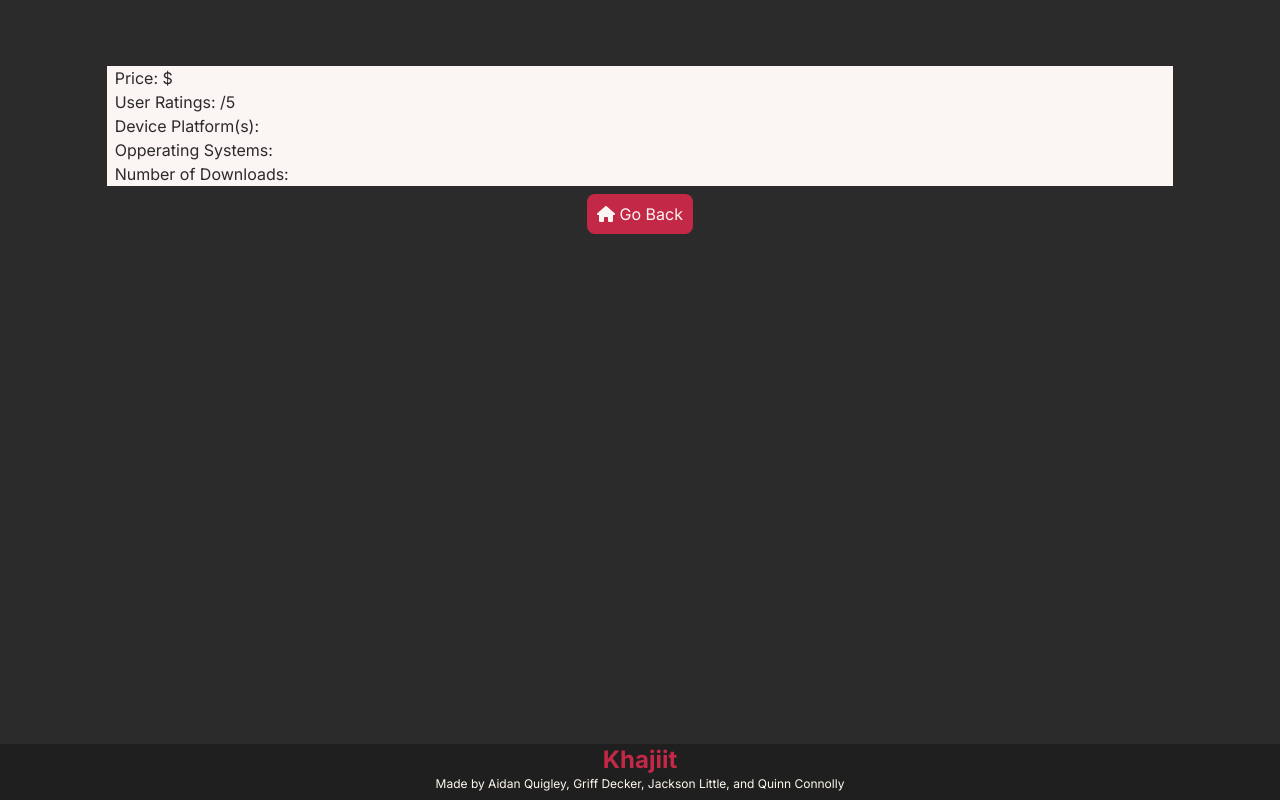
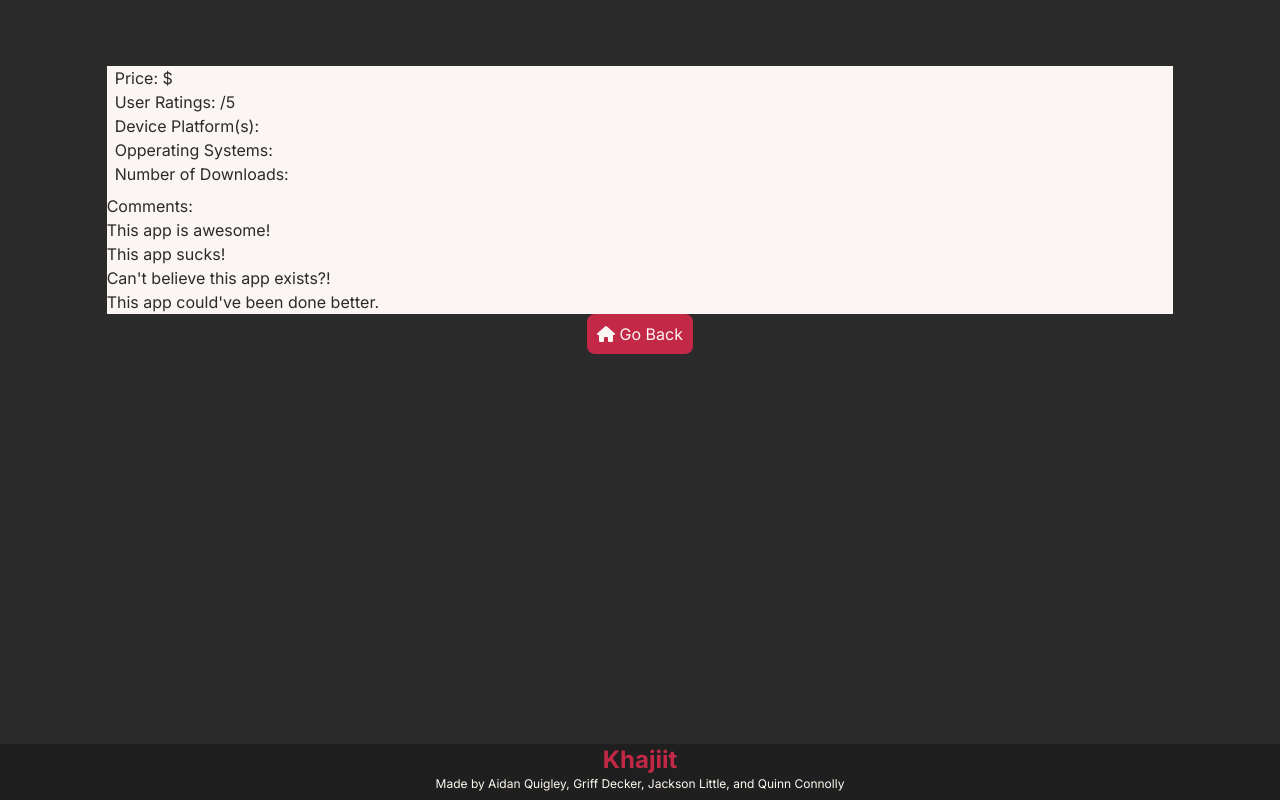
Before and after one commit to AidanQuigley/Khajiit, a Next.js app in the folder khajit/: page /appPage in a window 1280 px wide. Built offline with nearby package versions, Linux system fonts and the light colour scheme.

Commit message:
addded comments and added another searchParam

```diff
--- a/khajit/app/(site)/appPage/page.js
+++ b/khajit/app/(site)/appPage/page.js
@@ -12,6 +12,12 @@ import {
 import { useState } from "react";
 import { useSearchParams } from 'next/navigation'
 import Link from "next/link";
+
+export const comments = [];
+comments[1] = "This app is awesome!";
+comments[2] = "This app sucks!";
+comments[3] = "Can't believe this app exists?!";
+comments[4] = "This app could've been done better.";
 
 export default function appPage(){
     const toggleDisplay = () => setDisplay(!isDisplay);
@@ -33,6 +39,22 @@ export default function appPage(){
                     <h1>Opperating Systems: {searchParams.get('RequiredSystem')}</h1>
                     <h1>Number of Downloads: {searchParams.get('Download')}</h1>
                 </div>
+
+                <h1 >
+                    Comments:
+                </h1>
+
+                <ul>
+                    {comments.map(comments =>
+                        <li>
+                            {comments}
+
+                            {(searchParams.get('isModerator')) &&
+                                <button>Delete</button>
+                            }
+                        </li>
+                        )}
+                </ul>
             </div>
             <div className='relative w-1/12 m-auto text-center justify-center'>
                 <Link href='/'>
--- a/khajit/app/addPopUp.js
+++ b/khajit/app/addPopUp.js
@@ -26,12 +26,12 @@ export default function AddPopUp() {
                     <div className='bg-snowdarker bg-opacity-30 w-full h-full border-4 border-snow text-jet'>
                         <div className='bg-snowdarker w-6/12 h-5 flex m-2'>
                             <h1>Yeah</h1>
-                            <h1>{searchParams.get('Name')}</h1>
-                            <h1>${searchParams.get('Price')}</h1>
-                            <h1>{searchParams.get('Rating')}/5</h1>
-                            <h1>{searchParams.get('Platform')}</h1>
-                            <h1>{searchParams.get('Download')}</h1>
-                            <h1>{searchParams.get('RequiredSystem')}</h1>
+                            <h1>{searchParams.get('Name')} </h1>
+                            <h1>${searchParams.get('Price')} </h1>
+                            <h1>{searchParams.get('Rating')}/5 </h1>
+                            <h1>{searchParams.get('Platform')} </h1>
+                            <h1>{searchParams.get('Download')} Downloads</h1>
+                            <h1>{searchParams.get('RequiredSystem')} </h1>
                         </div>
                     </div>
                     )
--- a/khajit/app/page.js
+++ b/khajit/app/page.js
@@ -98,6 +98,7 @@ export default async function Home() {
                         Platform: apps.Platform,
                         Download: apps.Download,
                         RequiredSystem: apps.RequiredSystem,
+                        isModerator: session.user.isModerator,
                       }
                     }}>
                       {/*<AddPopUp/>*/}
```
